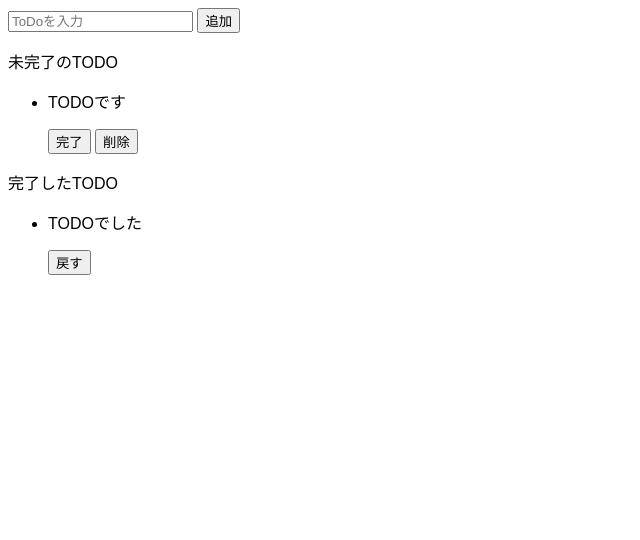
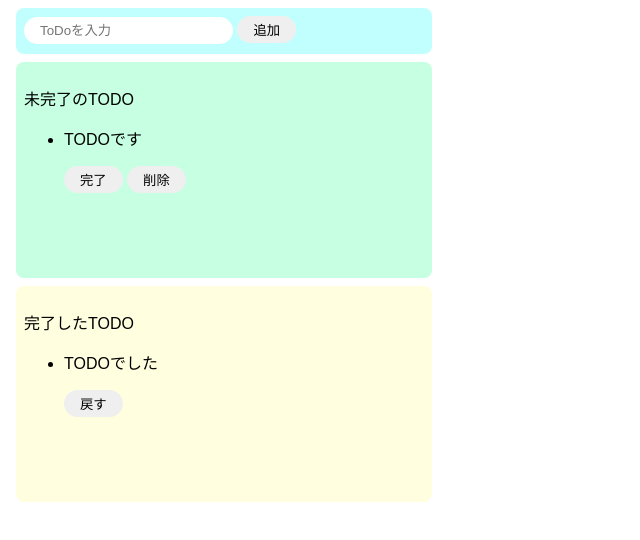
Before and after one commit to SahoWata/ToDo-aprication, a website built with Parcel: page index.html in a window 1280 px wide. Shown: the whole page, without its empty margins (0-640 px from the left). Built offline with nearby package versions, Linux system fonts and the light colour scheme.

Commit message:
css css完成

```diff
--- a/index.html
+++ b/index.html
@@ -6,11 +6,11 @@
   </head>
 
   <body>
-    <div>
+    <div class="input-area">
       <input placeholder="ToDoを入力" />
       <button>追加</button>
     </div>
-    <div>
+    <div class="incomplete-area">
       <p>未完了のTODO</p>
       <ul>
         <li>
@@ -22,7 +22,7 @@
         </li>
       </ul>
     </div>
-    <div>
+    <div class="complete-area">
       <p>完了したTODO</p>
       <ul>
         <li>
--- a/src/styles.css
+++ b/src/styles.css
@@ -1,3 +1,49 @@
 body {
   font-family: sans-serif;
 }
+
+input {
+  border-radius: 16px;
+  border: none;
+  padding: 6px 16px;
+  outline: none;
+}
+
+button {
+  border-radius: 16px;
+  border: none;
+  padding: 4px 16px;
+}
+
+button:hover {
+  background-color: #ff7fff;
+  color: #fff;
+  cursor: pointer;
+}
+
+.input-area {
+  background-color: #c1ffff;
+  width: 400px;
+  height: 30px;
+  padding: 8px;
+  margin: 8px;
+  border-radius: 8px;
+}
+
+.incomplete-area {
+  background-color: #c6ffe2;
+  width: 400px;
+  min-height: 200px;
+  padding: 8px;
+  margin: 8px;
+  border-radius: 8px;
+}
+
+.complete-area {
+  background-color: #ffffe0;
+  width: 400px;
+  min-height: 200px;
+  padding: 8px;
+  margin: 8px;
+  border-radius: 8px;
+}
```
